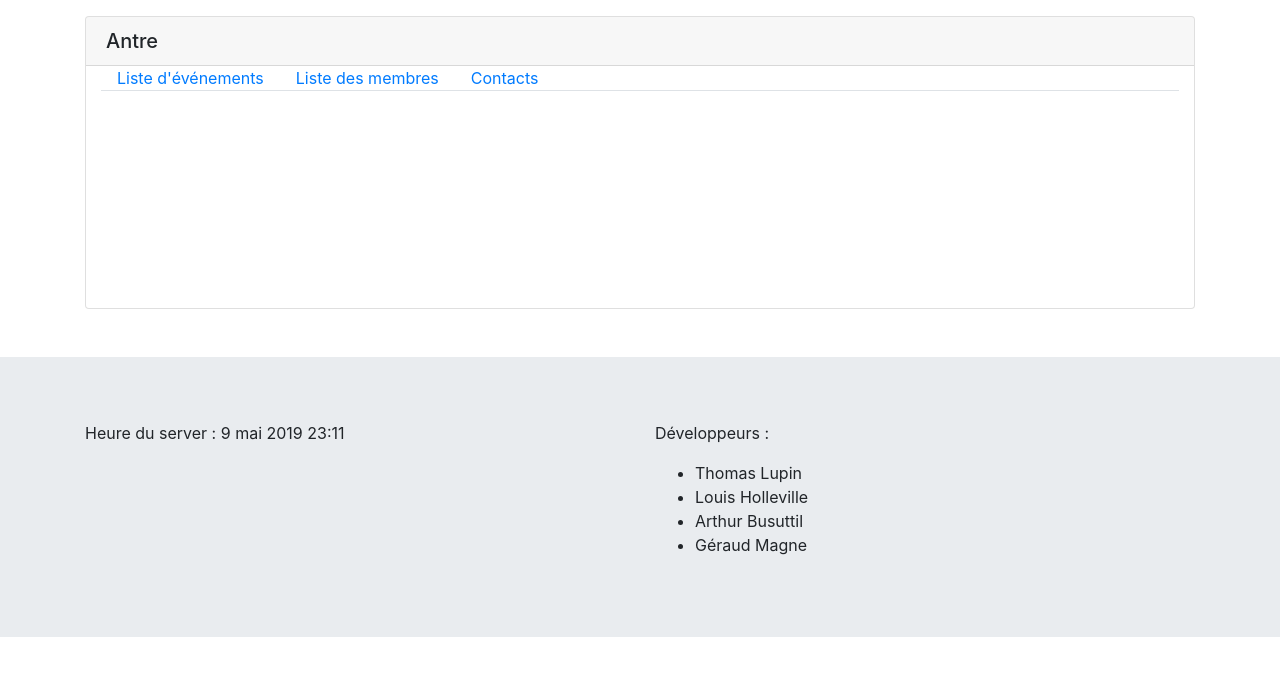
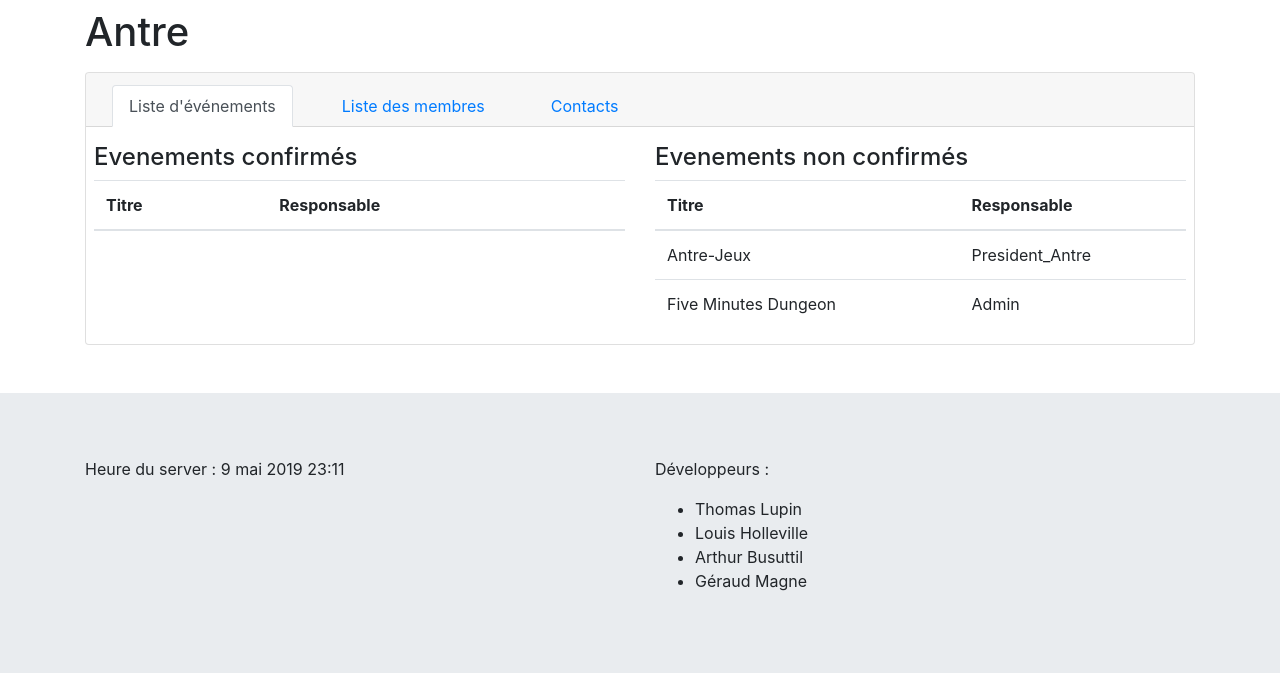
Before and after one commit to bible-white-corp/yakabible, a Django app: page /assos/dashboard/1 in a window 1280 px wide. Shown: the part 182-855 px from the top of the page. Before the commit the page ends 819 px from the top, so only its background shows below. Run offline with Django 3.2, Linux system fonts and the light colour scheme; data comes from the database, SQL or seed files in the repository; lists and menus that the app fills with data are empty; some libraries are stand-ins or nearby versions.

Commit message:
[DASHBOARD][ASSO] Better design for dashboard

```diff
--- a/yakabible/billapp/templates/billapp/dashboard_association.html
+++ b/yakabible/billapp/templates/billapp/dashboard_association.html
@@ -9,16 +9,23 @@
 {% endblock title %}
 
 {% block content %}
+<h1 class="mt-2"> {{ object.name }} </h1>
 <div class="card mt-3">
-    <h5 class="card-header">{{ object.name }}</h5>
-    <div class="container">
-        <ul class="nav nav-tabs">
-            <li class="active mx-3"><a data-toggle="tab" href="#listevent">Liste d'événements</a></li>
-            <li class="mx-3"><a data-toggle="tab" href="#listmember">Liste des membres</a></li>
-            <li class="mx-3"><a data-toggle="tab" href="#contact">Contacts</a></li>
+    <div class="card-header">
+        <ul class="nav nav-tabs card-header-tabs" id="DashassoTab" role="tablist">
+            <li class="nav-item mx-3">
+                <a class="nav-link active" id="listevent-tab" data-toggle="tab" href="#listevent" role="tab">Liste d'événements</a>
+            </li>
+            <li class="nav-item mx-3">
+                <a class="nav-link" id="listuser-tab" data-toggle="tab" href="#listuser" role="tab">Liste des membres</a>
+            </li>
+            <li class="nav-item mx-3">
+                <a class="nav-link" id="contact-tab" data-toggle="tab" href="#contact" role"tab">Contacts</a>
+            </li>
         </ul>
-        <div class="tab-content">
-            <div id="listevent" class="tab-pane fade in active">
+    </div>
+    <div class="tab-content" id="DashassoTabContent">
+        <div class="tab-pane fade show active mx-2" id="listevent" role="tabpanel">
             <div class="row">
                 <div class="col-sm">
                     <h4 class="mt-3"> Evenements confirmés </h4>
@@ -64,7 +71,7 @@
                 </div>
             </div>
         </div>
-            <div id="listmember" class="tab-pane fade">
+        <div class="tab-pane fade mx-2" id="listuser" role="tabpanel">
             <table class="table table-condensed">
                 <thead>
                     <tr>
@@ -86,7 +93,7 @@
                 </tbody>
             </table>
         </div>
-            <div id="contact" class="tab-pane fade">
+        <div class="tab-pane fade mx-2" id="contact" role="tabpanel">
             <table class="table table-condensed">
                 <thead>
                     <tr>
@@ -123,7 +130,6 @@
         </div>
     </div>
 </div>
-</div>
 {% endblock content %}
 
 {% block sup_foot %}
```
Lines whose indentation alone changed are shown as unchanged.
